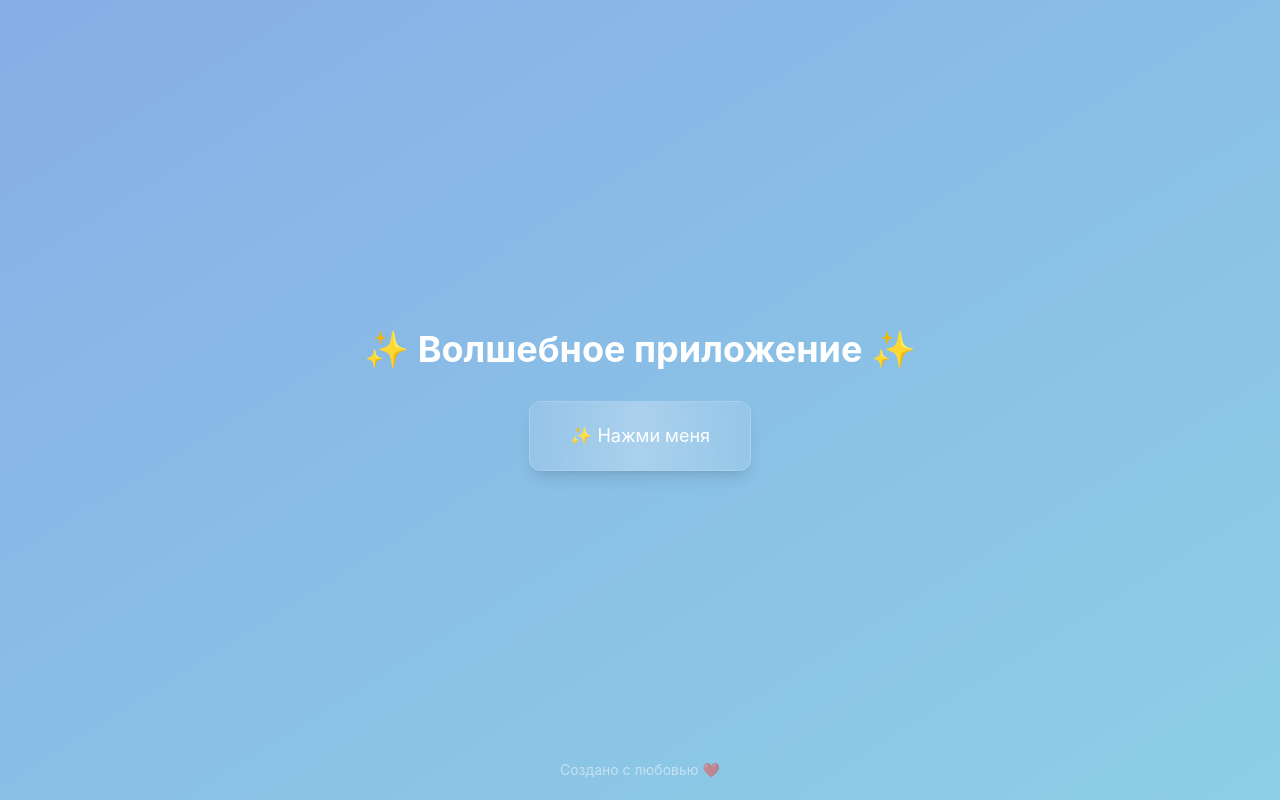
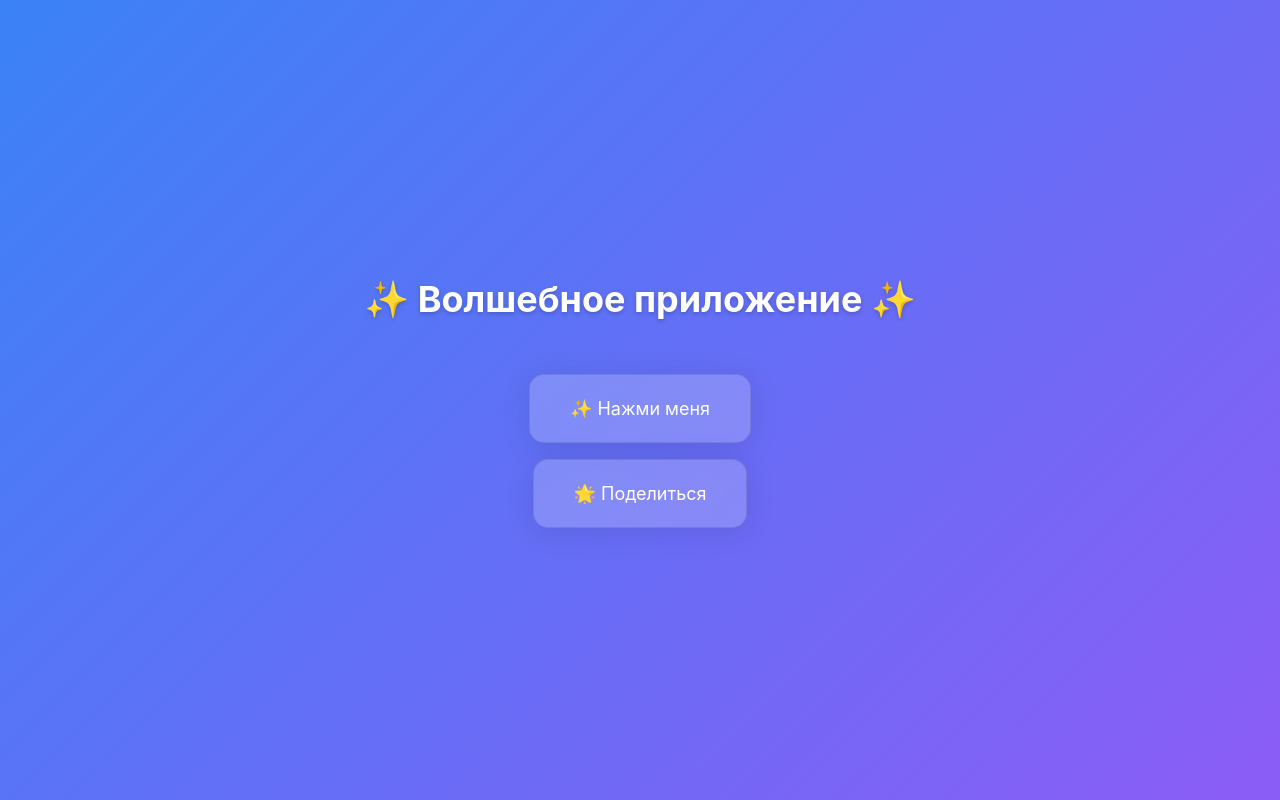
Before and after one commit to StasiaKokoko/test_mini_app, a React (Create React App) app: page / in a window 1280 px wide. Built offline with nearby package versions, Linux system fonts and the light colour scheme.

Commit message:
Added: sharing

```diff
--- a/package.json
+++ b/package.json
@@ -6,7 +6,6 @@
     "@testing-library/jest-dom": "^5.17.0",
     "@testing-library/react": "^13.4.0",
     "@testing-library/user-event": "^13.5.0",
-    "@twa-dev/sdk": "^7.10.1",
     "framer-motion": "^11.11.17",
     "react": "^18.3.1",
     "react-dom": "^18.3.1",
--- a/public/index.html
+++ b/public/index.html
@@ -25,6 +25,7 @@
       Learn how to configure a non-root public URL by running `npm run build`.
     -->
     <title>React App</title>
+    <script src="https://telegram.org/js/telegram-web-app.js"></script>
   </head>
   <body>
     <noscript>You need to enable JavaScript to run this app.</noscript>
--- a/src/App.css
+++ b/src/App.css
@@ -1,3 +1,15 @@
+body, #root {
+  margin: 0;
+  padding: 0;
+  width: 100%;
+  height: 100vh;
+  overflow: hidden;
+}
+
+#root {
+  background-color: #e0e7ff;
+}
+
 .App {
   text-align: center;
   min-height: 100vh;
@@ -7,7 +19,7 @@
   align-items: center;
   position: relative;
   overflow: hidden;
-  background: linear-gradient(-45deg, #7f7fd5, #86a8e7, #91eae4);
+  background: linear-gradient(-45deg, #60a5fa, #3b82f6, #818cf8, #8b5cf6);
   background-size: 400% 400%;
   animation: gradient 15s ease infinite;
 }
@@ -87,3 +99,18 @@ h1 {
   background-clip: padding-box;
   animation: borderGlow 3s ease-in-out infinite;
 }
+
+body {
+  margin: 0;
+  padding: 0;
+  background-color: #F0F4FF !important;
+  font-family: -apple-system, BlinkMacSystemFont, 'Segoe UI', 'Roboto', 'Oxygen',
+    'Ubuntu', 'Cantarell', 'Fira Sans', 'Droid Sans', 'Helvetica Neue',
+    sans-serif;
+  -webkit-font-smoothing: antialiased;
+  -moz-osx-font-smoothing: grayscale;
+  overflow: hidden;
+  position: fixed;
+  width: 100%;
+  height: 100%;
+}
--- a/src/App.js
+++ b/src/App.js
@@ -1,50 +1,180 @@
-import { motion } from 'framer-motion';
-import WebApp from '@twa-dev/sdk';
+import { motion, AnimatePresence } from 'framer-motion';
+import { useState, useEffect } from 'react';
 
 function App() {
+  const [currentPage, setCurrentPage] = useState('home');
+
+  useEffect(() => {
+    try {
+      window.Telegram.WebApp.expand();
+    } catch (e) {
+      console.log('Not in Telegram');
+    }
+  }, []);
+
+  const mainStyle = {
+    position: 'fixed',
+    top: 0,
+    left: 0,
+    right: 0,
+    bottom: 0,
+    width: '100%',
+    height: '100vh',
+    overflow: 'hidden',
+    touchAction: 'none',
+    backgroundImage: 'linear-gradient(-45deg, #60a5fa, #3b82f6, #818cf8, #8b5cf6, #3b82f6)',
+    backgroundSize: '400% 400%',
+    animation: 'gradient 15s ease infinite'
+  };
+
+  const buttonStyle = {
+    padding: '20px 40px',
+    fontSize: '18px',
+    borderRadius: '15px',
+    backgroundColor: 'rgba(255, 255, 255, 0.2)',
+    color: '#ffffff',
+    cursor: 'pointer',
+    backdropFilter: 'blur(10px)',
+    border: '1px solid rgba(0, 0, 0, 0.1)',
+    boxShadow: '0 4px 30px rgba(0, 0, 0, 0.1)',
+  };
+
   const handleShowAlert = () => {
     try {
-      WebApp.showAlert('✨ Магия работает! ✨');
+      window.Telegram.WebApp.HapticFeedback.impactOccurred('medium');
+      setCurrentPage('poem');
     } catch (e) {
-      alert('✨ Магия работает! (Но мы не в Telegram) ✨');
+      setCurrentPage('poem');
+    }
+  };
+
+  const handleShare = () => {
+    try {
+      if (window.Telegram && window.Telegram.WebApp) {
+        const url = encodeURIComponent('https://yourapp.com');
+        const text = encodeURIComponent('Я прохожу классный тест в этом приложении! Присоединяйся!');
+        const shareUrl = `https://t.me/share/url?url=${url}&text=${text}`;
+
+        const tg = window.Telegram.WebApp;
+        tg.openTelegramLink(shareUrl);
+      } else {
+        alert("Это приложение работает только в Telegram");
+      }
+    } catch (e) {
+      console.error('Ошибка:', e);
+      alert("Произошла ошибка. Пожалуйста, попробуйте позже.");
+    }
+  };
+
+  const checkWebApp = () => {
+    try {
+      if (window.Telegram.WebApp) {
+        alert(`WebApp доступен!
+              Версия: ${window.Telegram.WebApp.version}
+              Платформа: ${window.Telegram.WebApp.platform}`);
+        console.log('WebApp объект:', window.Telegram.WebApp);
+      } else {
+        alert('WebApp недоступен');
+      }
+    } catch (e) {
+      console.error('Ошибка при проверке WebApp:', e);
+      alert('WebApp недоступен');
     }
   };
 
   return (
-    <div className="min-h-screen flex flex-col items-center justify-center bg-gradient-to-br from-[#7f7fd5] via-[#86a8e7] to-[#91eae4] bg-[length:400%_400%] animate-gradient">
+    <div style={mainStyle}>
+      <AnimatePresence initial={false} mode="wait">
+        {currentPage === 'home' ? (
+          <div className="h-full flex flex-col items-center justify-center gap-4 overflow-hidden touch-none select-none">
             <motion.div
-        initial={{ y: -100, opacity: 0 }}
-        animate={{ y: 0, opacity: 1 }}
-        transition={{ duration: 0.8, type: "spring", bounce: 0.5 }}
-        className="mb-8"
+              initial={{ opacity: 0, y: -20 }}
+              animate={{ opacity: 1, y: 0 }}
+              transition={{
+                duration: 0.5,
+                ease: "easeOut"
+              }}
+              className="mb-8 text-center"
             >
-        <h1 className="text-4xl font-bold text-white text-shadow">
+              <h1 style={{
+                color: '#ffffff',
+                fontSize: '2.25rem',
+                fontWeight: 'bold',
+                textShadow: '0 2px 4px rgba(0, 0, 0, 0.2)'
+              }}>
                 ✨ Волшебное приложение ✨
               </h1>
             </motion.div>
 
             <motion.button
-        whileHover={{ scale: 1.05 }}
-        whileTap={{ scale: 0.95 }}
+              initial={{ opacity: 0 }}
+              animate={{ opacity: 1 }}
+              transition={{
+                duration: 0.5,
+                delay: 0.2,
+                ease: "easeOut"
+              }}
+              whileHover={{ scale: 1.02 }}
+              whileTap={{ scale: 0.98 }}
               onClick={handleShowAlert}
-        className="px-10 py-5 text-lg text-white bg-white/10 backdrop-blur-lg rounded-xl
-                   border border-white/20 shadow-lg hover:shadow-xl hover:bg-white/20
-                   transition-all duration-300 relative overflow-hidden
-                   before:content-[''] before:absolute before:inset-0
-                   before:bg-gradient-to-r before:from-transparent before:via-white/20 before:to-transparent
-                   before:animate-[shine_3s_ease-in-out_infinite]"
+              style={buttonStyle}
             >
               ✨ Нажми меня
             </motion.button>
 
+            <motion.button
+              initial={{ opacity: 0 }}
+              animate={{ opacity: 1 }}
+              transition={{
+                duration: 0.5,
+                delay: 0.3,
+                ease: "easeOut"
+              }}
+              whileHover={{ scale: 1.02 }}
+              whileTap={{ scale: 0.98 }}
+              onClick={handleShare}
+              style={buttonStyle}
+            >
+              🌟 Поделиться
+            </motion.button>
+          </div>
+        ) : (
+          <div className="h-full p-6">
+            <motion.button
+              initial={{ opacity: 0 }}
+              animate={{ opacity: 1 }}
+              transition={{ duration: 0.3 }}
+              whileHover={{ scale: 1.02 }}
+              whileTap={{ scale: 0.98 }}
+              onClick={() => setCurrentPage('home')}
+              className={`mb-6 px-6 py-3 text-white bg-white/10 backdrop-blur-lg rounded-xl
+                       border border-white/20 shadow-lg`}
+            >
+              ← Назад
+            </motion.button>
+
             <motion.div
               initial={{ opacity: 0 }}
-        animate={{ opacity: 0.7 }}
-        transition={{ delay: 1 }}
-        className="fixed bottom-5 text-sm text-white/70"
+              animate={{ opacity: 1 }}
+              transition={{ duration: 0.5 }}
+              className={`h-[calc(100%-80px)] overflow-y-auto rounded-xl
+                       bg-black/5 backdrop-blur-xl p-6`}
             >
-        Создано с любовью ❤️
+              <p className={`text-lg leading-relaxed whitespace-pre-line text-white`}>
+                Я помню чудное мгновенье:
+                Передо мной явилась ты,
+                Как мимолетное виденье,
+                Как гений чистой красоты.
+
+                В томленьях грусти безнадежной,
+                В тревогах шумной суеты,
+                Звучал мне долго голос нежный
+                И снились милые черты.
+              </p>
             </motion.div>
+          </div>
+        )}
+      </AnimatePresence>
     </div>
   );
 }
--- a/src/index.css
+++ b/src/index.css
@@ -4,14 +4,24 @@
 
 body {
   margin: 0;
+  padding: 0;
   font-family: -apple-system, BlinkMacSystemFont, 'Segoe UI', 'Roboto', 'Oxygen',
     'Ubuntu', 'Cantarell', 'Fira Sans', 'Droid Sans', 'Helvetica Neue',
     sans-serif;
   -webkit-font-smoothing: antialiased;
   -moz-osx-font-smoothing: grayscale;
+  overflow: hidden;
+  position: fixed;
+  width: 100%;
+  height: 100%;
 }
 
 code {
   font-family: source-code-pro, Menlo, Monaco, Consolas, 'Courier New',
     monospace;
 }
+
+#root {
+  height: 100%;
+  overflow: hidden;
+}
```
Lines whose indentation alone changed are shown as unchanged.
